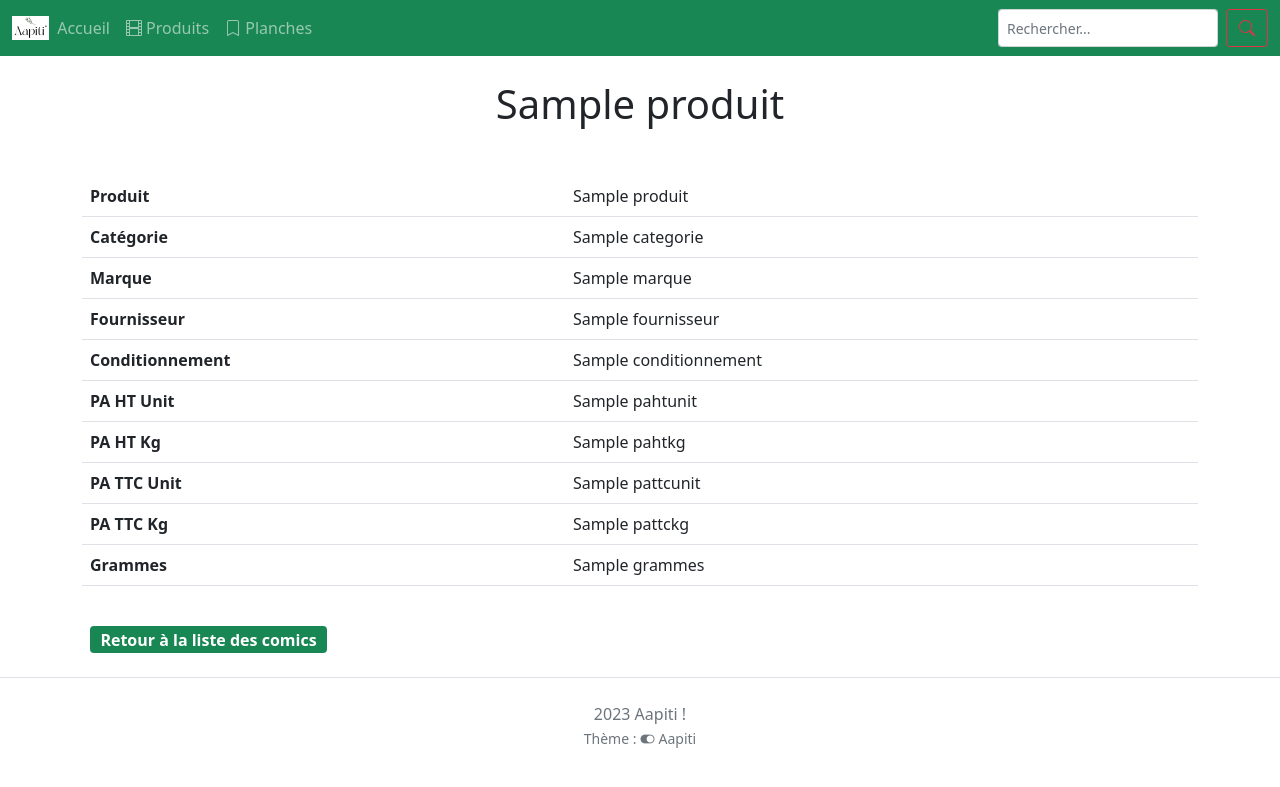
After one commit to GrecoBen/Aapiti, a Symfony app: template templates/product/show.html.twig in a window 1280 px wide. The commit adds this page. Shown: the top 787 px of the page. Run offline with Twig, Linux system fonts and the light colour scheme; the template is opened without the code that fills it: most values are stand-ins (such as "Sample title", 1, 10 or a date in 2020); some libraries are stand-ins or nearby versions.

Commit message:
product_show

```diff
--- a/templates/base.html.twig
+++ b/templates/base.html.twig
@@ -11,6 +11,7 @@
         integrity="sha384-F3w7mX95PdgyTmZZMECAngseQB83DfGTowi0iMjiWaeVhAn4FJkqJByhZMI3AhiU" crossorigin="anonymous">
     <!-- Bootstrap icons -->
     <link rel="stylesheet" href="https://cdn.jsdelivr.net/npm/bootstrap-icons@1.5.0/font/bootstrap-icons.css">
+    <link rel="stylesheet" href="https://cdnjs.cloudflare.com/ajax/libs/font-awesome/4.7.0/css/font-awesome.min.css">
     <!-- Our custom CSS -->
     <link rel="stylesheet" href="{{ asset('css/oflix.css')}}">
     <!-- favicon -->
@@ -26,7 +27,7 @@
         <div class="container-fluid">
             <a href="{{('')}}" class="d-flex align-items-center mb-2 mb-lg-0 text-white text-decoration-none header-logo">
                 <img src="{{ asset('images/Aapiti.png')}}" height="24" alt="Logo Aapiti">
-                <span class="header-logo__title">Aapiti</span>
+                <span class="header-logo__title"></span>
             </a>
             <button class="navbar-toggler" type="button" data-bs-toggle="collapse"
                 data-bs-target="#navbarSupportedContent">
--- a/templates/product/list.html.twig
+++ b/templates/product/list.html.twig
@@ -81,9 +81,8 @@
                                         <td>
 											<span>{{ product.grammes }}</span>
 										</td>
-
 										<td style="width: 15%;">
-											{# <a href="{{ path('app_admin_comics_show', {id:product.id}) }}" class="link-success"> #}
+											<a href="{{ path('app_product_show', {id:product.id}) }}" class="link-success">
 												<span class="fa-stack">
 													<i class="fa fa-square fa-stack-2x"></i>
 													<i class="fa fa-search-plus fa-stack-1x fa-inverse"></i>
--- /dev/null
+++ b/templates/product/show.html.twig
@@ -0,0 +1,73 @@
+{% extends 'base.html.twig' %}
+
+{% block title %}Produit
+{% endblock %}
+
+{% block body %}
+	<div class="container">
+
+		<div class="row">
+			<div class="col-lg-12">
+				<div class="main-box clearfix">
+					<div class="table-responsive">
+						<table class="table user-list">
+							<h1 class="text-center py-4">{{product.produit}}</h1>
+
+							<table class="table">
+								<tbody>
+									<tr>
+										<th>Produit</th>
+										<td>{{ product.produit }}</td>
+									</tr>
+									<tr>
+										<th>Catégorie</th>
+										<td>{{ product.categorie }}</td>
+									</tr>
+									<tr>
+										<th>Marque</th>
+										<td>{{ product.marque }}</td>
+									</tr>
+									<tr>
+										<th>Fournisseur</th>
+										<td>{{ product.fournisseur }}</td>
+									</tr>
+									<tr>
+										<th>Conditionnement</th>
+										<td>{{ product.conditionnement }}</td>
+									</tr>
+                                    <tr>
+										<th>PA HT Unit</th>
+										<td>{{ product.pahtunit }}</td>
+									</tr>
+                                    <tr>
+										<th>PA HT Kg</th>
+										<td>{{ product.pahtkg }}</td>
+									</tr>
+                                    <tr>
+										<th>PA TTC Unit</th>
+										<td>{{ product.pattcunit }}</td>
+									</tr>
+                                    <tr>
+										<th>PA TTC Kg</th>
+										<td>{{ product.pattckg }}</td>
+									</tr>
+                                    <tr>
+										<th>Grammes</th>
+										<td>{{ product.grammes }}</td>
+									</tr>
+								</tbody>
+							</table>
+
+							<div class="d-flex justify-content-between align-items-center">
+								<a href="{{ path('app_product') }}" class="badge bg-success fs-6 my-4 mx-2 text-decoration-none">Retour à la liste des comics</a>
+
+								{# <a href="{{ path('app_admin_comics_edit', {'id': comics.id}) }}" class="badge bg-info fs-6 my-4 mx-2 text-decoration-none">Éditer le comics</a> #}
+
+								{# {{ include('admin/comics/_delete_form.html.twig') }} #}
+							</div>
+						</div>
+					</div>
+				</div>
+			</div>
+		</div>
+	{% endblock %}
```
Also changed, not shown: src/Controller/ProductController.php (+12 -0 lines).
